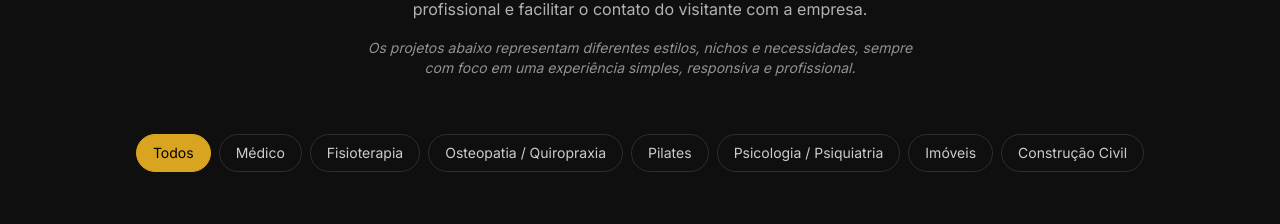
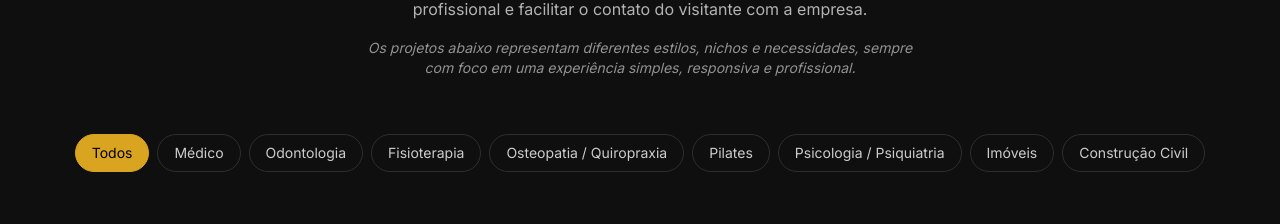
Before and after one commit to diegofintelman/fintelmannd, a React (Vite) app: page /site in a window 1280 px wide. Shown: the part 960-1184 px from the top of the page. Built offline with nearby package versions, Linux system fonts and the light colour scheme; grey boxes are pictures that could not be loaded; the HTML template or start-up script is replaced by a standard one.

Commit message:
Changes
Co-authored-by: diegofintelman <236415993+diegofintelman@users.noreply.github.com>

```diff
--- a/src/data/sites.ts
+++ b/src/data/sites.ts
@@ -123,6 +123,7 @@ export const sites: SiteProject[] = [
 export const categories: ("Todos" | SiteCategory)[] = [
   "Todos",
   "Médico",
+  "Odontologia",
   "Fisioterapia",
   "Osteopatia / Quiropraxia",
   "Pilates",
```
